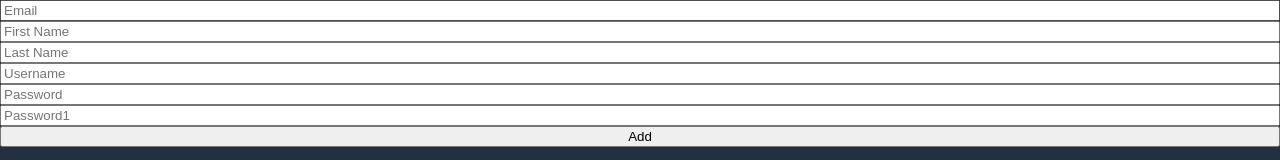
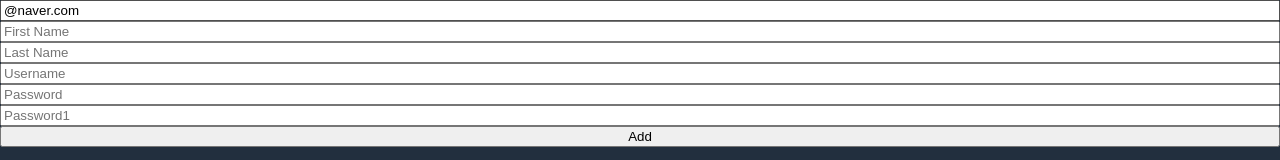
Before and after one commit to S2-D/react-masterclass, a React (Create React App) app: page / in a window 1280 px wide. Shown: the top 160 px of the page. Built offline with nearby package versions, Linux system fonts and the light colour scheme.

Commit message:
#5.8 Form Errors

```diff
--- a/src/ToDoList.tsx
+++ b/src/ToDoList.tsx
@@ -23,38 +23,72 @@
 //   );
 // }
 
+interface IForm {
+  email: string;
+  firstName: string;
+  lastName: string;
+  username: string;
+  password: string;
+  password1: string;
+}
+
 function ToDoList() {
   //register : value, onChange 기능
   //watch : form 입력값 추적
   // handleSubmit :validation 마친 후 데이터가 유효할 때 함수 호출
-  const { register, handleSubmit, formState } = useForm();
+  const {
+    register,
+    handleSubmit,
+    formState: { errors },
+  } = useForm<IForm>({
+    defaultValues: {
+      email: "@naver.com",
+    },
+  });
   const onValid = (data: any) => {
     console.log(data);
   };
-  console.log(formState.errors);
   return (
     <div>
       <form
         style={{ display: "flex", flexDirection: "column" }}
         onSubmit={handleSubmit(onValid)}
       >
-        <input {...register("email", { required: true })} placeholder="Email" />
         <input
-          {...register("firstName", { required: true })}
+          {...register("email", {
+            required: "Email is required",
+            pattern: {
+              value: /^[A-Za-z0-9._%+-]+@naver.com$/,
+              message: "Only naver.com emails allowed",
+            },
+          })}
+          placeholder="Email"
+        />
+        <span>{errors?.email?.message}</span>
+        <input
+          {...register("firstName", { required: "write here" })}
           placeholder="First Name"
         />
+        <span>{errors?.firstName?.message}</span>
+
         <input
-          {...register("lastName", { required: true })}
+          {...register("lastName", { required: "write here" })}
           placeholder="Last Name"
         />
+        <span>{errors?.lastName?.message}</span>
+
         <input
-          {...register("username", { required: true, minLength: 10 })}
+          {...register("username", { required: "write here", minLength: 10 })}
           placeholder="Username"
         />
+        <span>{errors?.username?.message}</span>
+
         <input
-          {...register("password", { required: true, minLength: 5 })}
+          {...register("password", { required: "write here", minLength: 5 })}
           placeholder="Password"
         />
+        <span>{errors?.password?.message}</span>
+
         <input
           {...register("password1", {
             required: "Password is required",
@@ -65,6 +99,8 @@
           })}
           placeholder="Password1"
         />
+        <span>{errors?.password1?.message}</span>
+
         <button>Add</button>
       </form>
     </div>
```
